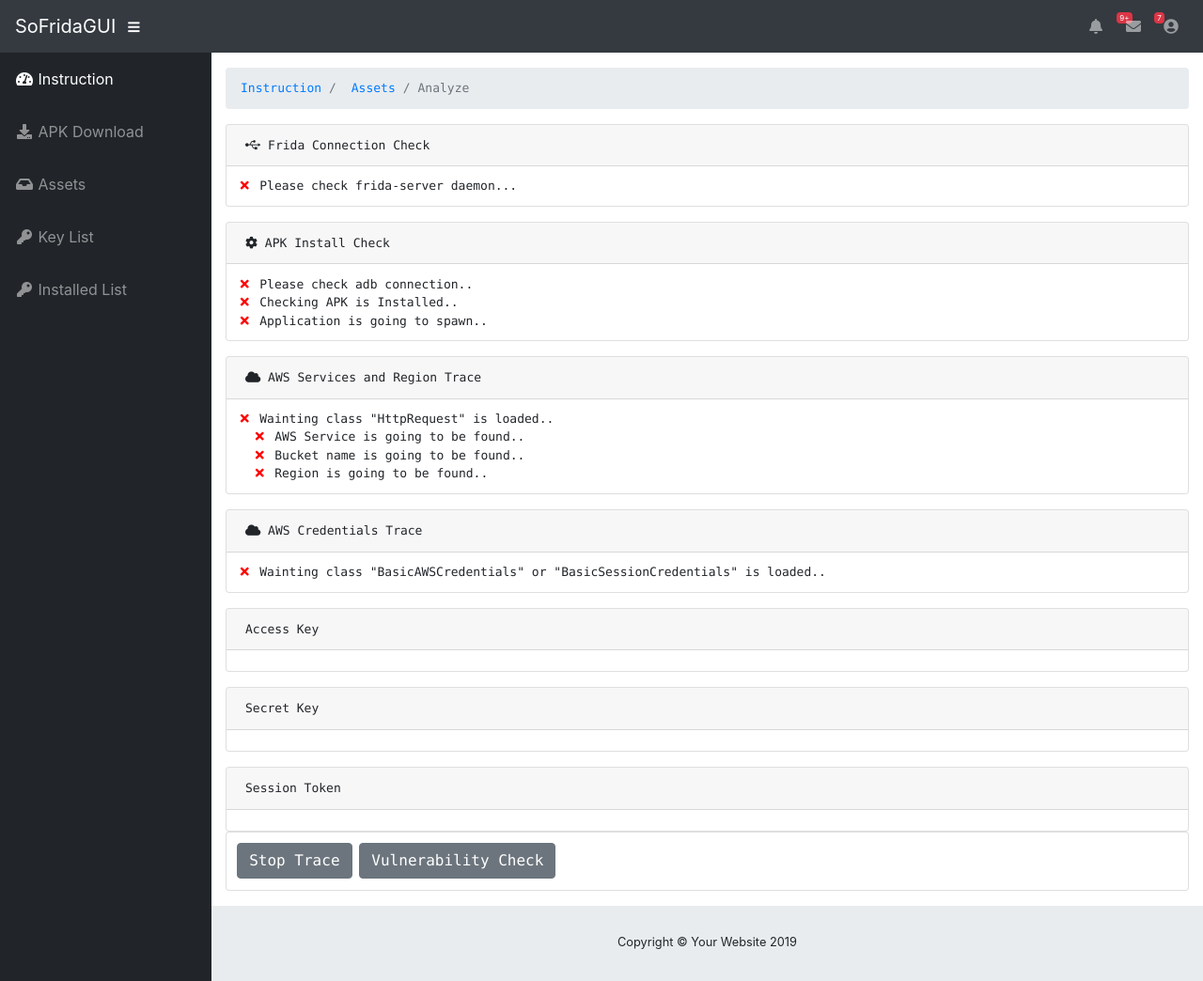
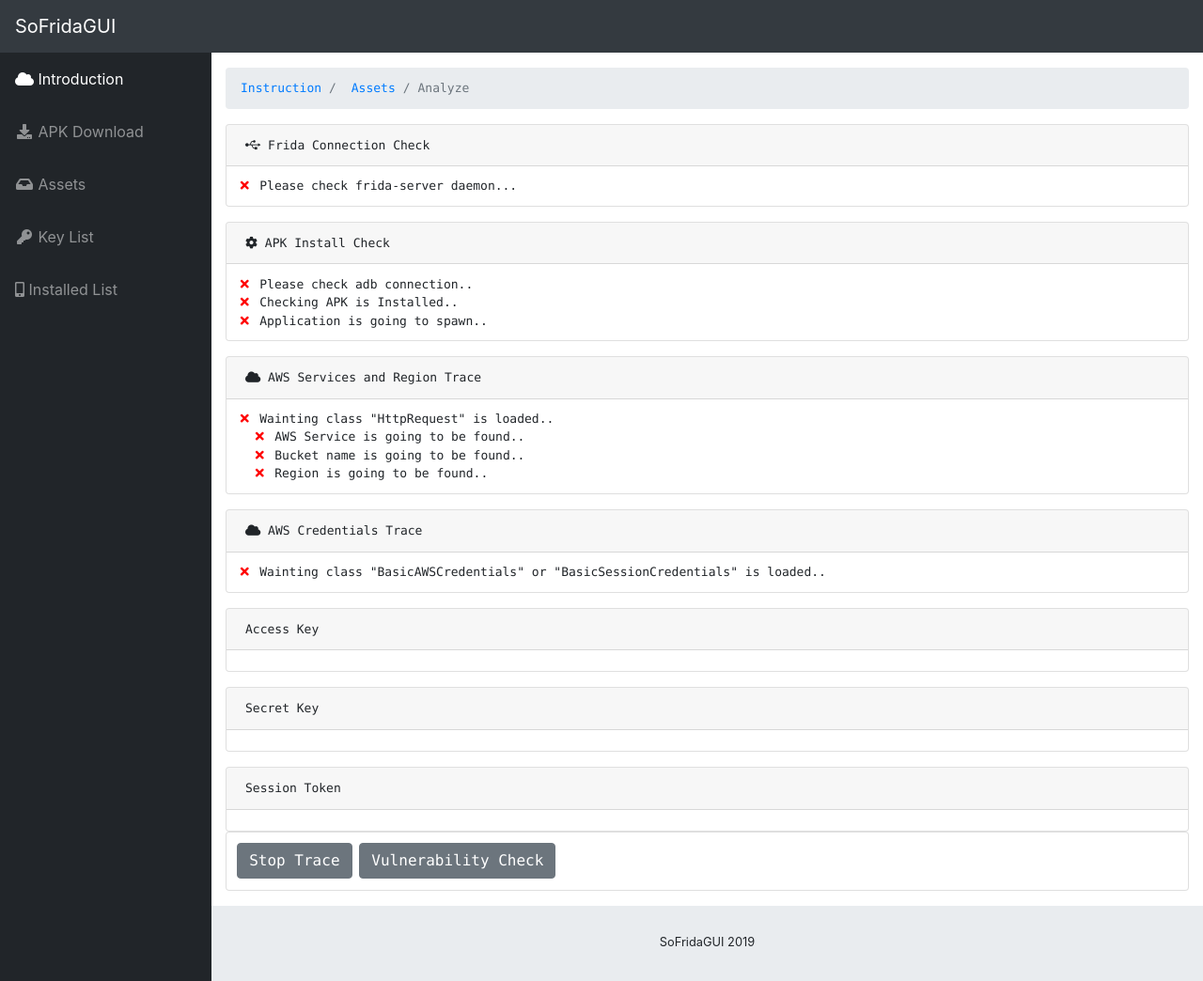
Before and after one commit to june5079/soFrida, a Flask app: page /analyze/1 in a window 1280 px wide. Shown: the whole page at 94% size. Run offline with Flask 2, Linux system fonts and the light colour scheme; parts of the project's set-up code (start-up, migrations or seed data) failed here and were passed over; some libraries are stand-ins or nearby versions.

Commit message:
modified layout.html

```diff
--- a/templates/layout.html
+++ b/templates/layout.html
@@ -45,48 +45,7 @@
 
             <a class="navbar-brand mr-1" href="{{ url_for('index') }}">SoFridaGUI</a>
             <button class="btn btn-link btn-sm text-white order-1 order-sm-0" id="sidebarToggle" href="#">
-                <i class="fas fa-bars"></i>
             </button>
-
-            <!-- Navbar -->
-
-            <ul class="navbar-nav ml-auto mr-0 my-2 my-md-0">
-                <li class="nav-item dropdown no-arrow">
-                    <a class="nav-link dropdown-toggle" href="#" id="alertsDropdown" role="button" data-toggle="dropdown" aria-haspopup="true" aria-expanded="false">
-                    <i class="fas fa-bell fa-fw"></i>
-                    <span class="badge badge-danger">9+</span>
-                    </a>
-                    <div class="dropdown-menu dropdown-menu-right" aria-labelledby="alertsDropdown">
-                    <a class="dropdown-item" href="#">Action</a>
-                    <a class="dropdown-item" href="#">Another action</a>
-                    <div class="dropdown-divider"></div>
-                    <a class="dropdown-item" href="#">Something else here</a>
-                    </div>
-                </li>
-                <li class="nav-item dropdown no-arrow mx-1">
-                    <a class="nav-link dropdown-toggle" href="#" id="messagesDropdown" role="button" data-toggle="dropdown" aria-haspopup="true" aria-expanded="false">
-                    <i class="fas fa-envelope fa-fw"></i>
-                    <span class="badge badge-danger">7</span>
-                    </a>
-                    <div class="dropdown-menu dropdown-menu-right" aria-labelledby="messagesDropdown">
-                    <a class="dropdown-item" href="#">Action</a>
-                    <a class="dropdown-item" href="#">Another action</a>
-                    <div class="dropdown-divider"></div>
-                    <a class="dropdown-item" href="#">Something else here</a>
-                    </div>
-                </li>
-                <li class="nav-item dropdown no-arrow">
-                    <a class="nav-link dropdown-toggle" href="#" id="userDropdown" role="button" data-toggle="dropdown" aria-haspopup="true" aria-expanded="false">
-                    <i class="fas fa-user-circle fa-fw"></i>
-                    </a>
-                    <div class="dropdown-menu dropdown-menu-right" aria-labelledby="userDropdown">
-                    <a class="dropdown-item" href="#">Settings</a>
-                    <a class="dropdown-item" href="#">Activity Log</a>
-                    <div class="dropdown-divider"></div>
-                    <a class="dropdown-item" href="#" data-toggle="modal" data-target="#logoutModal">Logout</a>
-                    </div>
-                </li>
-            </ul>
         </nav>
 
         <div id="wrapper">
@@ -95,8 +54,8 @@
             <ul class="sidebar navbar-nav">
                 <li class="nav-item active">
                     <a class="nav-link" href="{{ url_for('index') }}">
-                    <i class="fas fa-fw fa-tachometer-alt"></i>
-                    <span>Instruction</span>
+                    <i class="fas fa-cloud"></i>
+                    <span>Introduction</span>
                     </a>
                 </li>
                 <li class="nav-item">
@@ -116,7 +75,7 @@
                 </li>
                 <li class="nav-item">
                     <a class="nav-link" href="{{ url_for('installed_layout')}}">
-                    <i class="fas fa-fw fa-key"></i>
+                    <i class="fas fa-mobile-alt"></i>
                     <span>Installed List</span></a>
                 </li>
             </ul>
@@ -128,7 +87,7 @@
                 <footer class="sticky-footer">
                     <div class="container my-auto">
                         <div class="copyright text-center my-auto">
-                            <span>Copyright © Your Website 2019</span>
+                            <span>SoFridaGUI 2019</span>
                         </div>
                     </div>
                 </footer>
```
